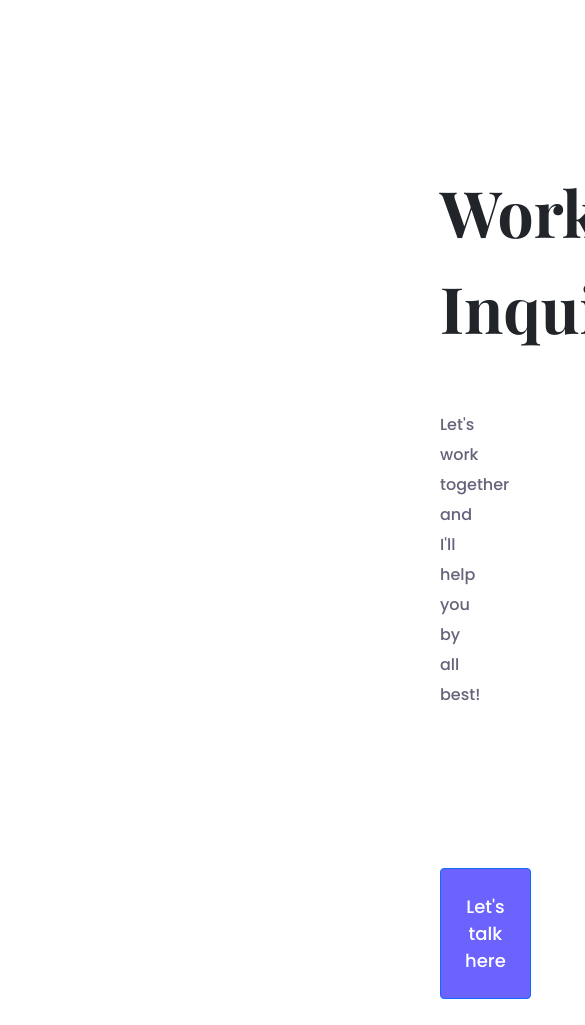
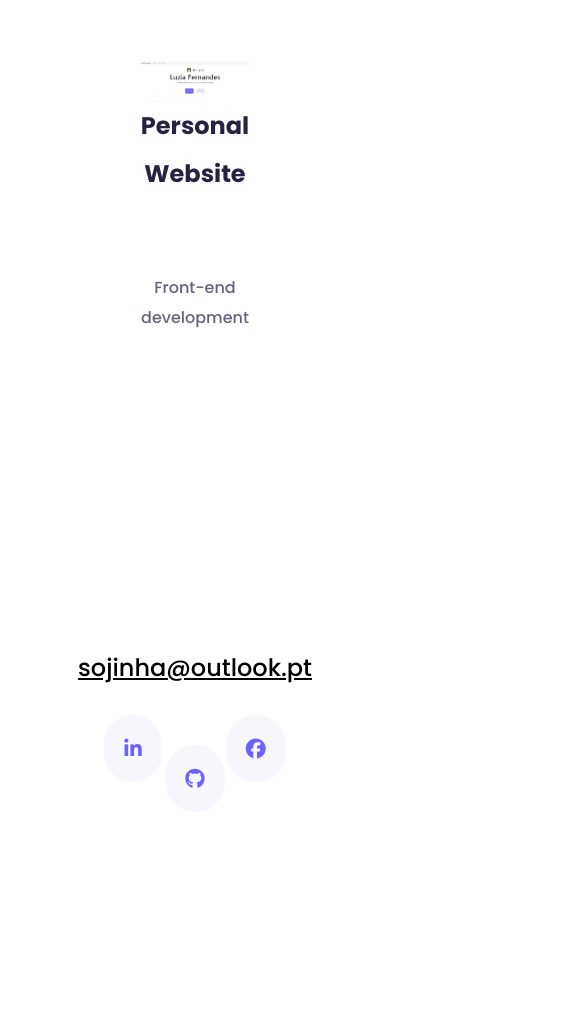
Before and after one commit to LuziaFernandes/portefolio-project, a plain HTML site: page mywork.html in a window 390 px wide. Shown: the part 2055-3080 px from the top of the page, 585 px wide, since content can reach past the window. After the commit the page ends 2945 px from the top, so only its background shows below. Drawn offline with nearby package versions, Linux system fonts and the light colour scheme.

Commit message:
mywork page  competely responsive

```diff
--- a/mywork.html
+++ b/mywork.html
@@ -48,13 +48,13 @@
 <div class="page-content">
 <h1 class="p-5">Take a look of what I been working on!</h1>
 <div class="row mt-5">
-    <div class="col-6">
+    <div class="col-lg-6">
       <img src="/images/weather-app.png" alt="weather app" width="700px" class="img-fluid rounded ">
       <h3 class="fw-bold text-center">Weather App</h3>
       <div class="description text-center">Front-end development</div>
     </div>
 
-    <div class="col-6">
+    <div class="col-lg-6">
       <img src="/images/croissant-website.png" alt="croissant website" width="700px" class="img-fluid rounded">
       <h3  class="fw-bold text-center">Croissant Website</h3>
       <div class="description text-center">Front-end development</div>
@@ -63,22 +63,24 @@
 
 
   <div class="row">
-    <div class="col-6">
+    <div class="col-lg-6">
       <img src="/images/personal-website.png" alt="personal website" width="700px" class="img-fluid rounded">
       <h3  class="fw-bold text-center">Personal Website</h3>
       <div class="description text-center">Front-end development</div>
     </div>
   </div>
 
+</div>
+
   <footer>
 
     <div class="work-inquiry-area text-center">
         <div class="row">
-    <div class="col-6 pt-5">
+    <div class="col-lg-6 pt-5 d-none d-md-block">
         <div class= "heading">Work Inquiry</div>
       <div class="description"> Let's work together and I'll help you by all best!</div>
     </div>
-    <div class="col-6">
+    <div class="col-lg-6 d-none d-md-block">
       <a href="/contactpage.html"><button class="lets-talk-button btn btn-primary p-4">Let's talk here</button></a>
     </div>
     </div>
@@ -98,6 +100,5 @@
     </div>
     </footer>
 
-
 </body>
 </html>
```
